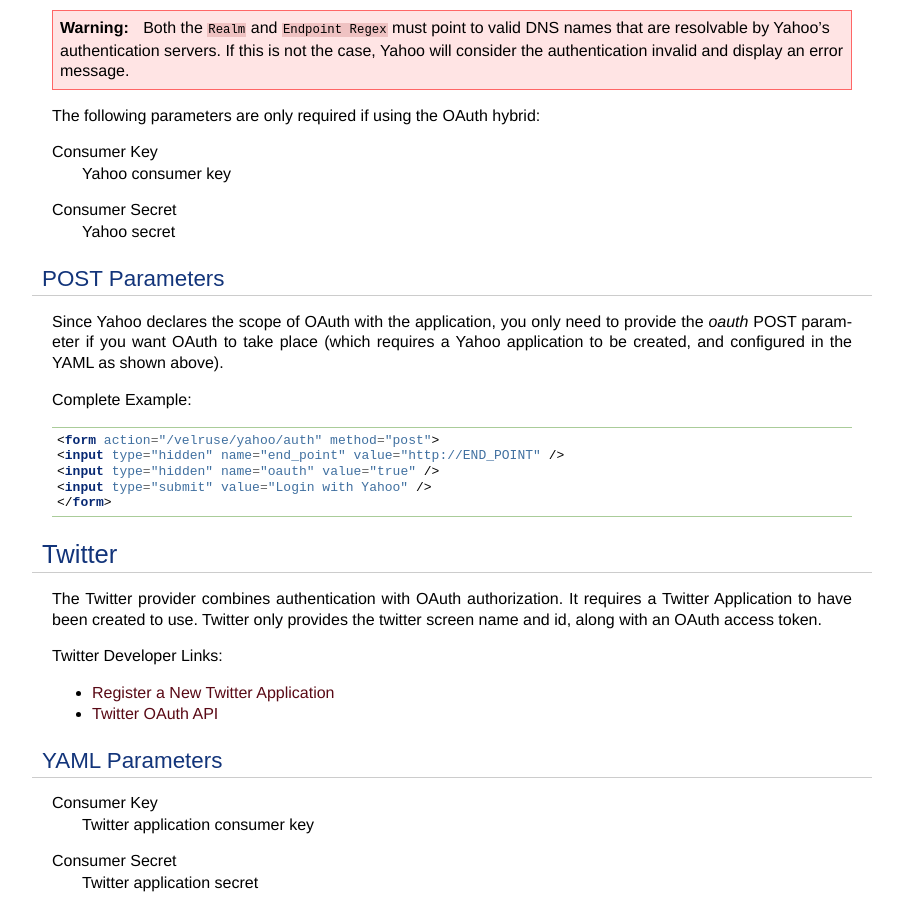
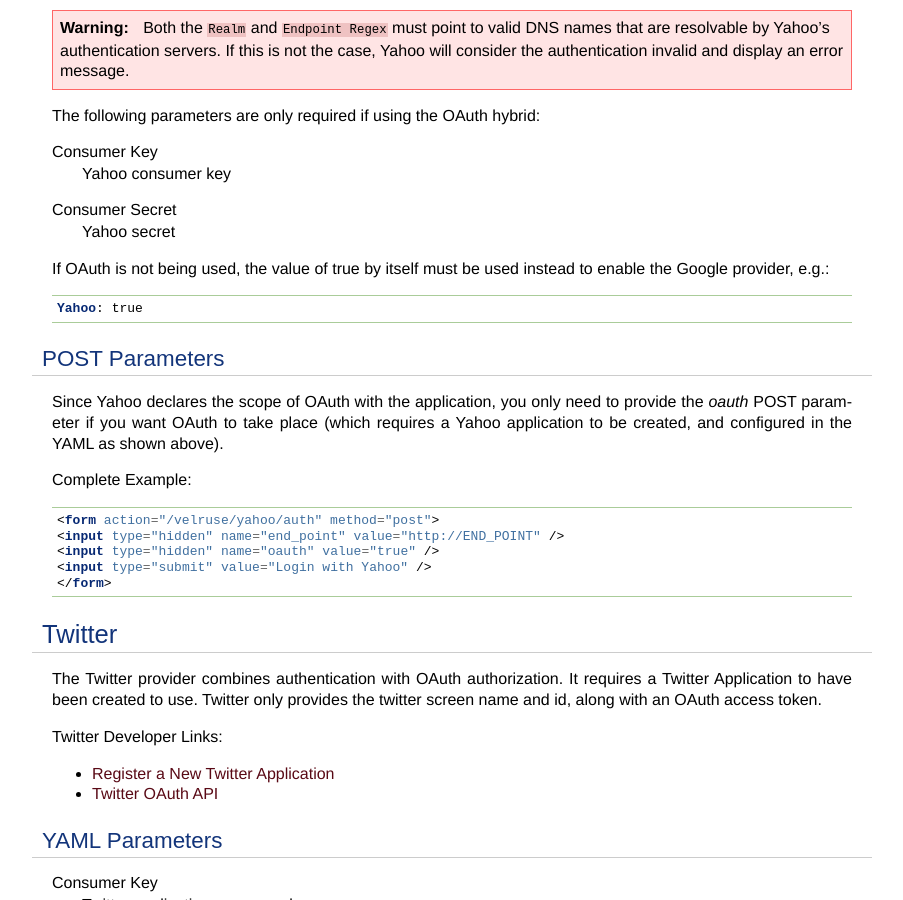
Before and after one commit to bbangert/velruse, a Sphinx documentation site: the page built from docs/providers.rst, in a window 1280 px wide and 900 px high, scrolled down 3588 px. Shown: the whole window, without its empty margins (198-1101 px from the left). Built offline with Sphinx 7.4.7, drawn with Linux system fonts in a browser that asks for light colours.

Commit message:
note about empty Yahoo sections

```diff
--- a/docs/providers.rst
+++ b/docs/providers.rst
@@ -191,6 +191,13 @@
 Consumer Secret
     Yahoo secret
 
+If OAuth is not being used, the value of true by itself must be used instead
+to enable the Google provider, e.g.:
+
+.. code-block:: yaml
+
+    Yahoo: true
+
 POST Parameters
 ---------------
 
```
